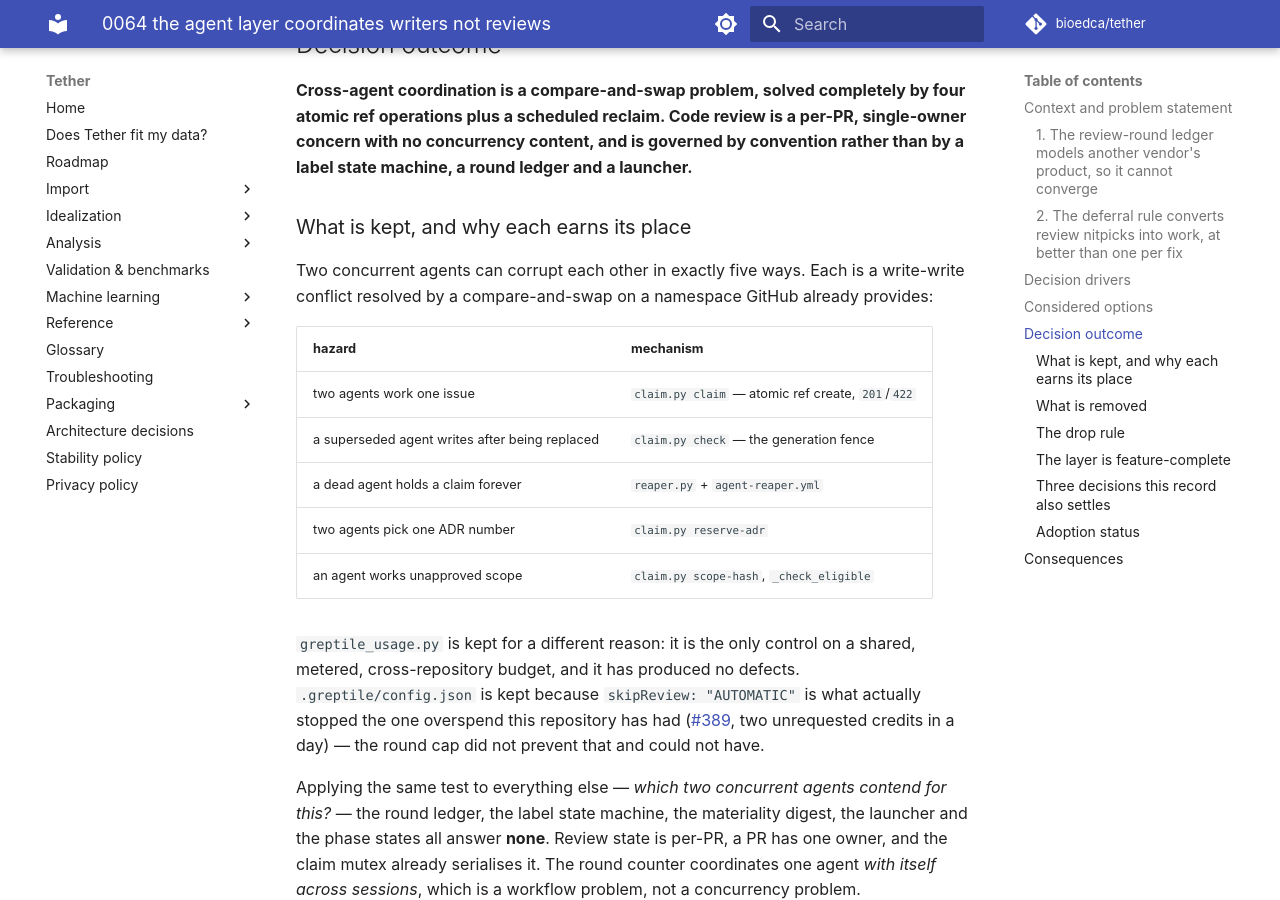
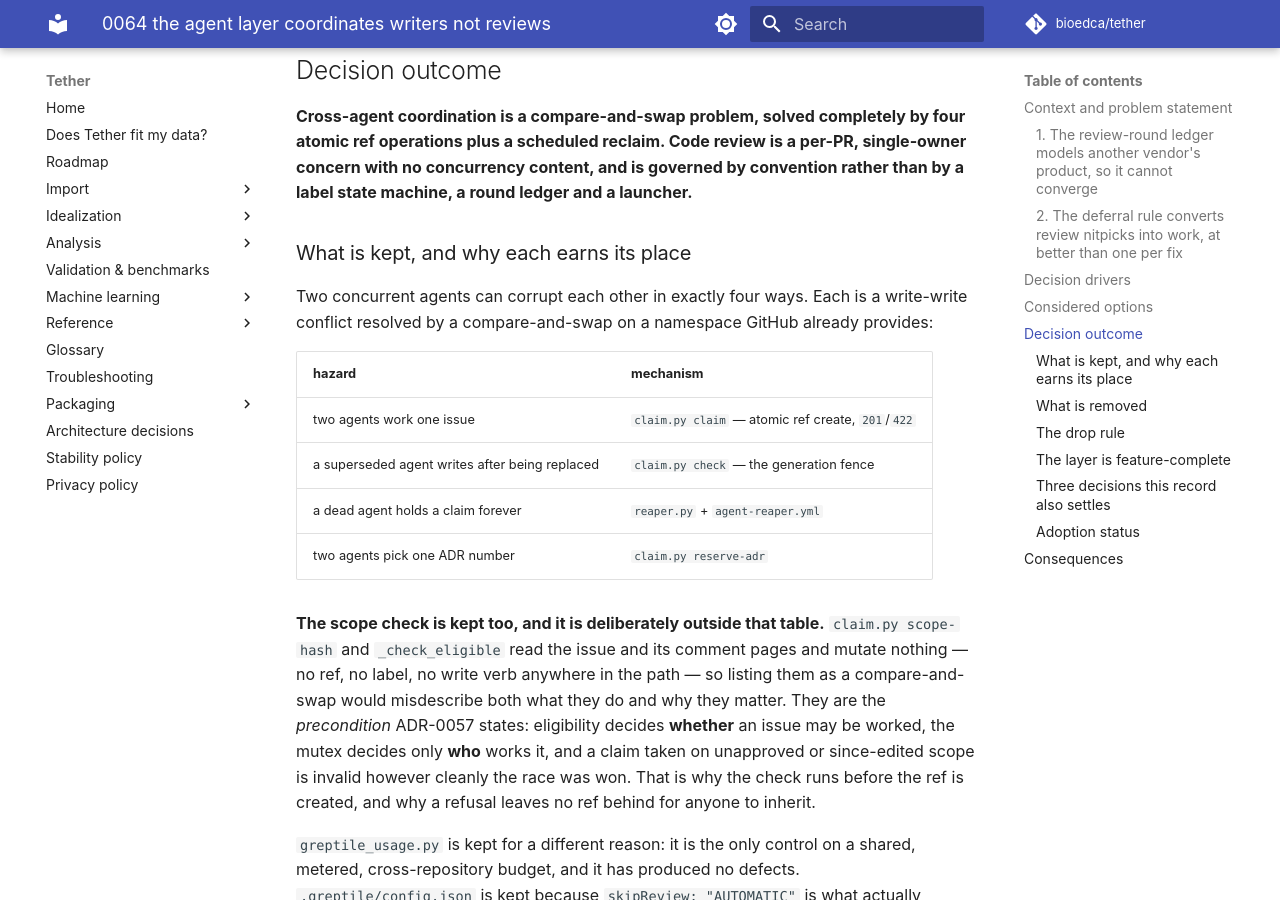
Before and after one commit to bioedca/tether, an MkDocs documentation site: the page built from docs/adr/0064-the-agent-layer-coordinates-writers-not-reviews.md, in a window 1280 px wide and 900 px high, scrolled down 3646 px. Built offline with MkDocs 1.6.1 and Material for MkDocs 9.7.7, drawn with Linux system fonts in a browser that asks for light colours; comment, search, counter and statistics services are not loaded; the version menu is left out; some of the changed text lies outside the part shown.

Commit message:
docs(adr): the scope check is a precondition, not a compare-and-swap
The record's central table listed five hazards "each resolved by a
compare-and-swap", and the fifth was `claim.py scope-hash` / `_check_eligible`.
That path mutates nothing — an AST walk finds no POST, PUT, PATCH or DELETE in
`_check_eligible`, `_approval_binds` or `_scope_hash`, which only read the issue
and its comment pages. It resolves no race, so calling it a compare-and-swap
misdescribed both what it does and why it is load-bearing.

It is the precondition ADR-0057 states: eligibility decides **whether** an issue
may be worked, the mutex decides only **who** works it. So the table is four
hazards and the scope check is stated beside it, with the reason it must run
before the ref exists.

This also removes a contradiction inside the record. The Decision outcome two
paragraphs above already said "solved completely by **four** atomic ref
operations"; the table said five. One of the two had to be wrong and it was the
table.

The supersession summary also still named three of the four retired mechanisms.
The previous commit fixed that in the `Status` line and the index rows but not
in the body sentence that repeats it — a partial fix, which is what produced
this round's finding.

Verified: `gen_adr_index.py --check` (62 records), `mkdocs build --strict`,
`pytest tests/test_adr_index.py` (14 passed), and a grep sweep for any surviving
"five ways" or scope-guard omission.

```diff
--- a/docs/adr/0064-the-agent-layer-coordinates-writers-not-reviews.md
+++ b/docs/adr/0064-the-agent-layer-coordinates-writers-not-reviews.md
@@ -15,7 +15,7 @@ SPDX-License-Identifier: GPL-3.0-or-later
 
 > **What of ADR-0057 survives.** Its claim mutex, generation fence, scheduled reaper and
 > atomic ADR-number reservation **govern unchanged** — this record supersedes only its review
-> gate, round cap and slot launcher. That distinction is the whole decision, and it is stated
+> gate, round cap, slot launcher and advisory scope guard. That distinction is the whole decision, and it is stated
 > here rather than in the `Status` bullet because `scripts/gen_adr_index.py` extracts that
 > field with a single-line pattern and copies it verbatim into the index.
 
@@ -142,7 +142,7 @@ ledger and a launcher.**
 
 ### What is kept, and why each earns its place
 
-Two concurrent agents can corrupt each other in exactly five ways. Each is a write-write conflict
+Two concurrent agents can corrupt each other in exactly four ways. Each is a write-write conflict
 resolved by a compare-and-swap on a namespace GitHub already provides:
 
 | hazard | mechanism |
@@ -151,7 +151,14 @@ resolved by a compare-and-swap on a namespace GitHub already provides:
 | a superseded agent writes after being replaced | `claim.py check` — the generation fence |
 | a dead agent holds a claim forever | `reaper.py` + `agent-reaper.yml` |
 | two agents pick one ADR number | `claim.py reserve-adr` |
-| an agent works unapproved scope | `claim.py scope-hash`, `_check_eligible` |
+
+**The scope check is kept too, and it is deliberately outside that table.** `claim.py scope-hash`
+and `_check_eligible` read the issue and its comment pages and mutate nothing — no ref, no label,
+no write verb anywhere in the path — so listing them as a compare-and-swap would misdescribe both
+what they do and why they matter. They are the *precondition* ADR-0057 states: eligibility decides
+**whether** an issue may be worked, the mutex decides only **who** works it, and a claim taken on
+unapproved or since-edited scope is invalid however cleanly the race was won. That is why the check
+runs before the ref is created, and why a refusal leaves no ref behind for anyone to inherit.
 
 `greptile_usage.py` is kept for a different reason: it is the only control on a shared, metered,
 cross-repository budget, and it has produced no defects. `.greptile/config.json` is kept because
```
